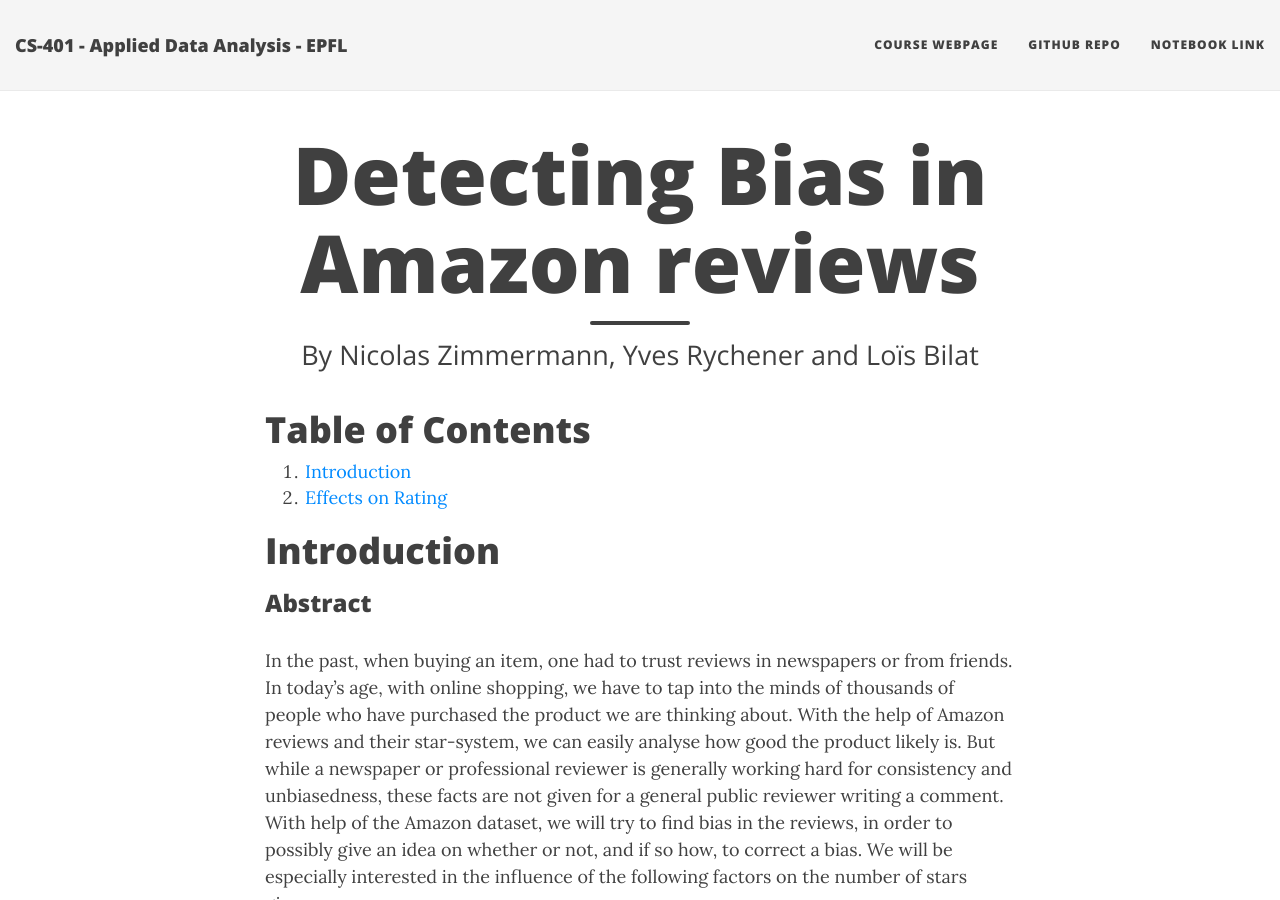
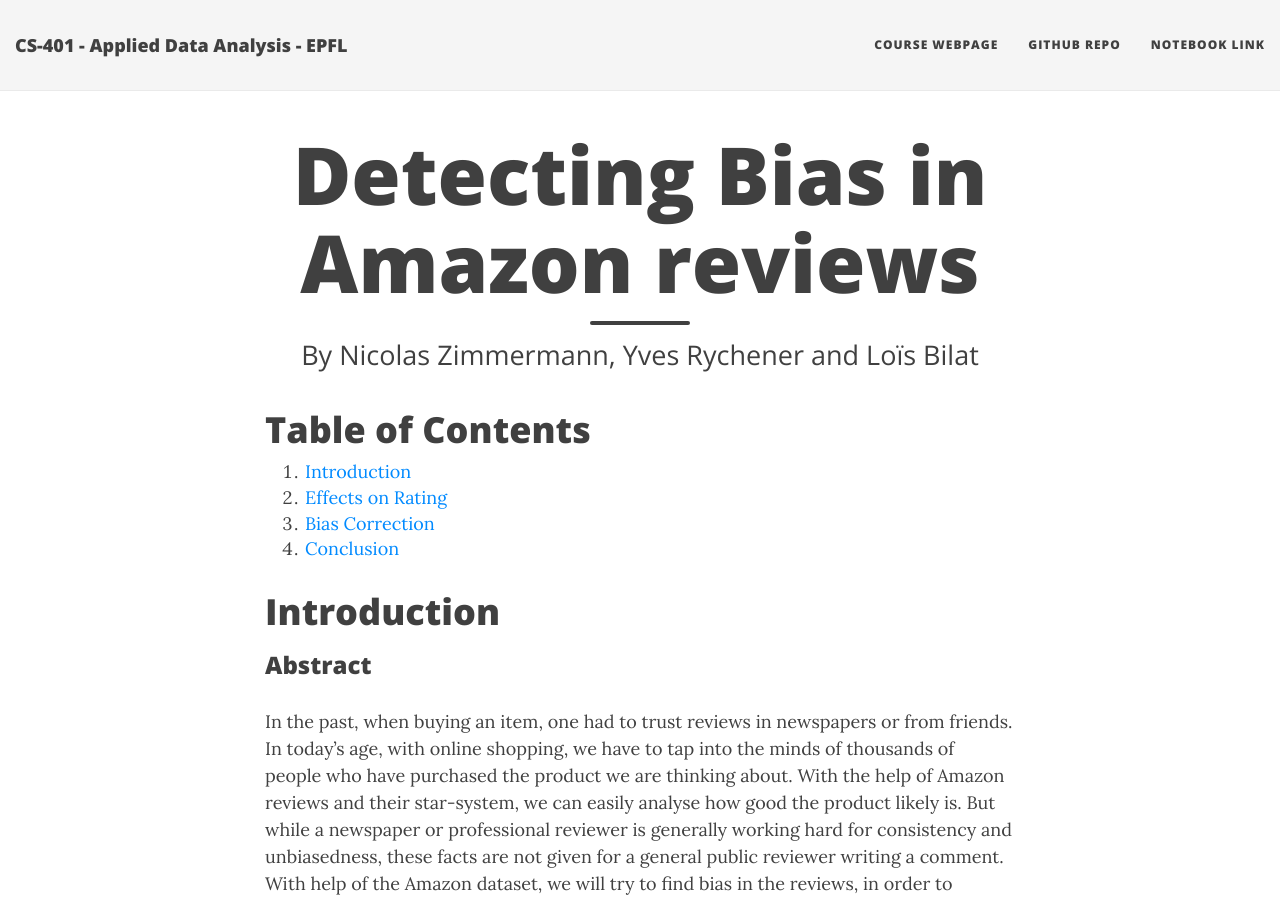
Before and after one commit to ada-lyn/ada-lyn.github.io, a Jekyll site: the page built from index.md, in a window 1280 px wide and 900 px high. Built offline with Jekyll 4.4.1, drawn with Linux system fonts in a browser that asks for light colours; nearby versions of some CDN libraries.

Commit message:
Update index.md

```diff
--- a/index.md
+++ b/index.md
@@ -9,10 +9,12 @@
 # Table of Contents
 1. [Introduction](#introduction)
 2. [Effects on Rating](#effects-on-rating)
+2. [Bias Correction](#bias-correction)
+2. [Conclusion](#conclusion)
 
+<a name="introduction"></a>
 
-
-# Introduction <a name="introduction"></a>
+# Introduction
 
 ### Abstract
 
@@ -76,7 +78,9 @@
 
 We will now, for the *Books*, take a deeper look at some of the features available.
 
-# Effects on Rating <a name="effects-on-rating"></a>
+<a name="effects-on-rating"></a>
+
+# Effects on Rating
 
 This part will be separated in two. We will first do an analysis by category (as said before in depth for the *Books*, and then compared to other categories), and then by country.
 
@@ -323,6 +327,8 @@
 
 - by category
 
+<a name="bias-correction"></a>
+
 # Bias Correction
 
 ### Decisions
@@ -340,6 +346,8 @@
 	- If the review is deemed helpful by many people, many people agree with the rating and we will correct it less.
 	- If the reviewer has not given many reviews yet, we will not correct his rating that much since we cannot estimate his bias very well.
 **TODO RESULTS**
+
+<a name="conclusion"></a>
 
 # Conclusion
 
```
